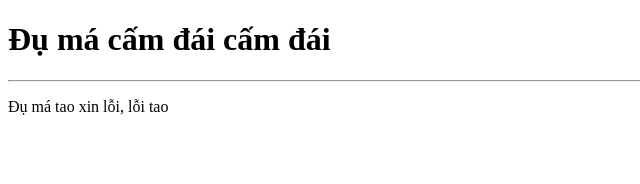
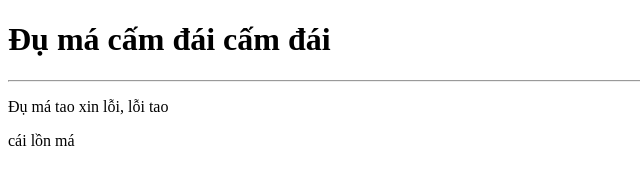
Before and after one commit to JiKang1808/Linda2, a plain HTML site: page index.html in a window 1280 px wide. Shown: the full height of the page, 0-640 px from the left. Drawn offline with Linux system fonts and the light colour scheme.

Commit message:
commit lần 2 nè con đĩ ơi

```diff
--- a/index.html
+++ b/index.html
@@ -11,5 +11,8 @@
     <p>
         Đụ má tao xin lỗi, lỗi tao
     </p>
+    <p>
+        cái lồn má
+    </p>
 </body>
 </html>
```
